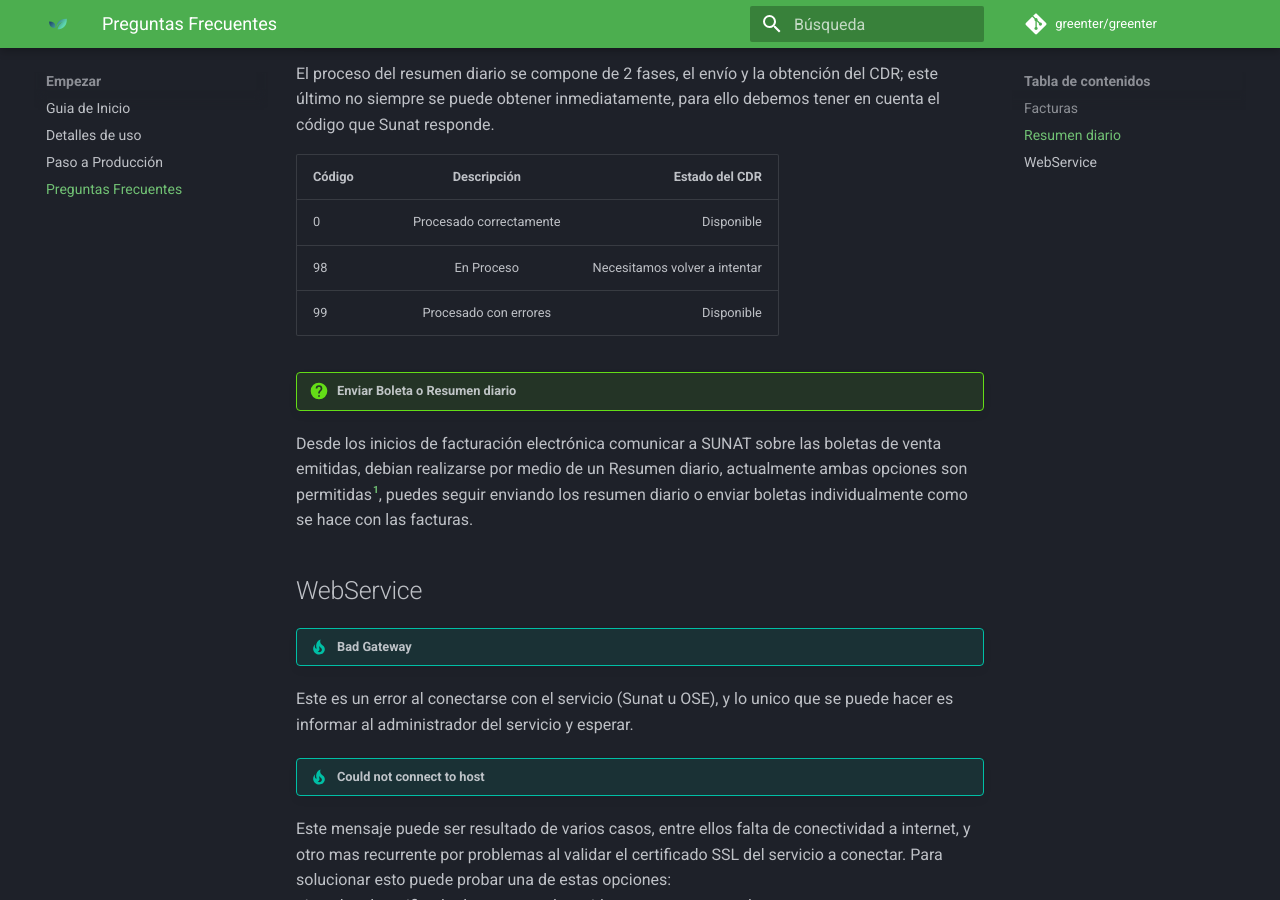
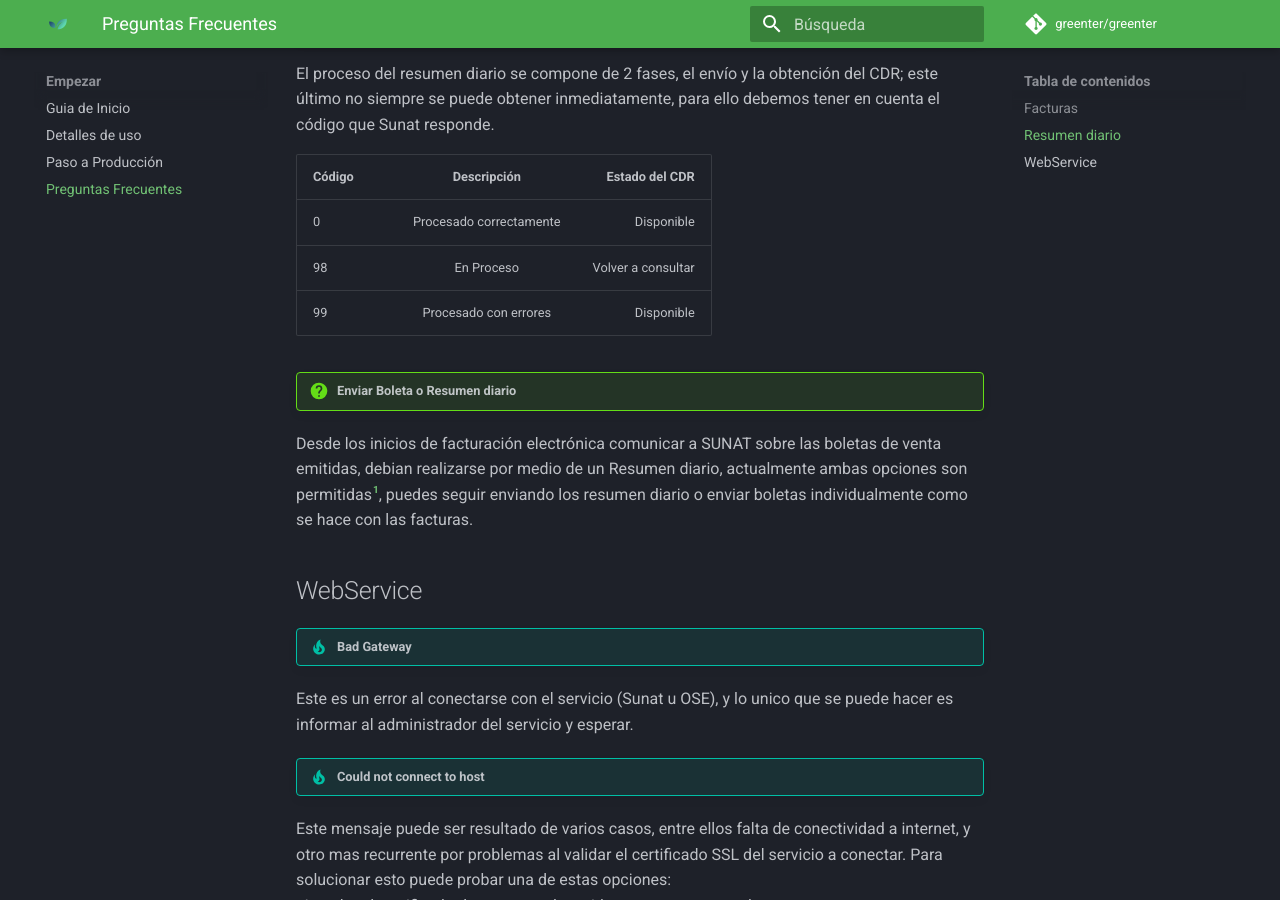
Before and after one commit to thegreenter/docs, an MkDocs documentation site: the page built from docs/faq.md, in a window 1280 px wide and 900 px high, scrolled down 725 px. Built offline with MkDocs 1.6.1 and Material for MkDocs 9.7.7, drawn with Linux system fonts in a browser that asks for light colours.

Commit message:
Update description code: 98

```diff
--- a/docs/faq.md
+++ b/docs/faq.md
@@ -19,7 +19,7 @@ El proceso del resumen diario se compone de 2 fases, el envío y la obtención d
 | Código    |      Descripción         |  Estado del CDR               |
 |-----------|:------------------------:|------------------------------:|
 | 0         | Procesado correctamente  | Disponible                    |
-| 98        | En Proceso               | Necesitamos volver a intentar |
+| 98        | En Proceso               | Volver a consultar            |
 | 99        | Procesado con errores    | Disponible                    |
 
 
```
